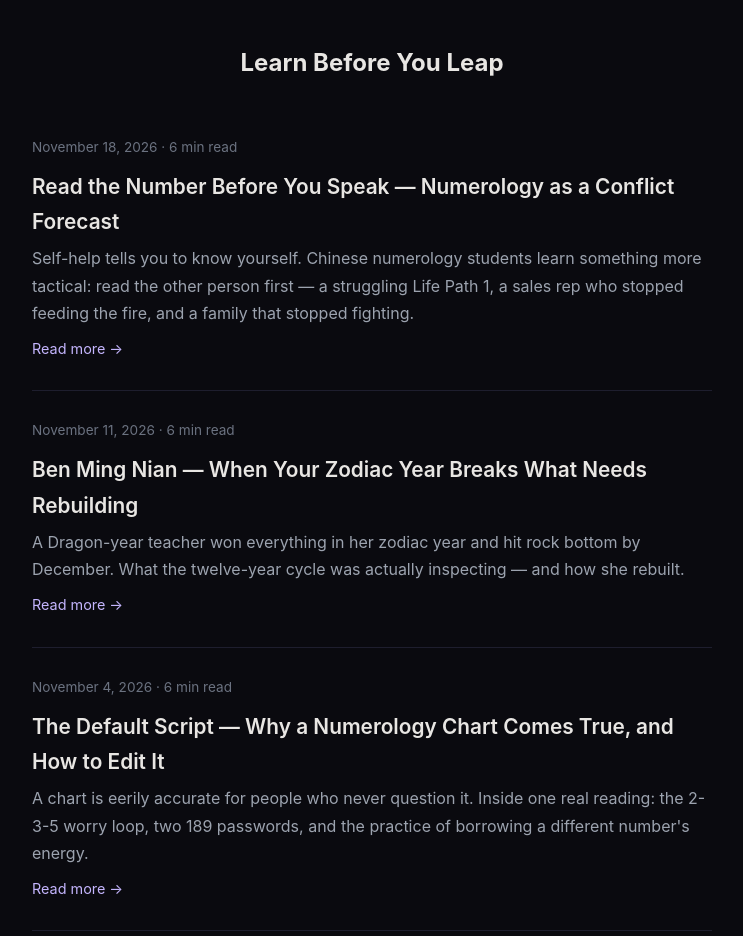
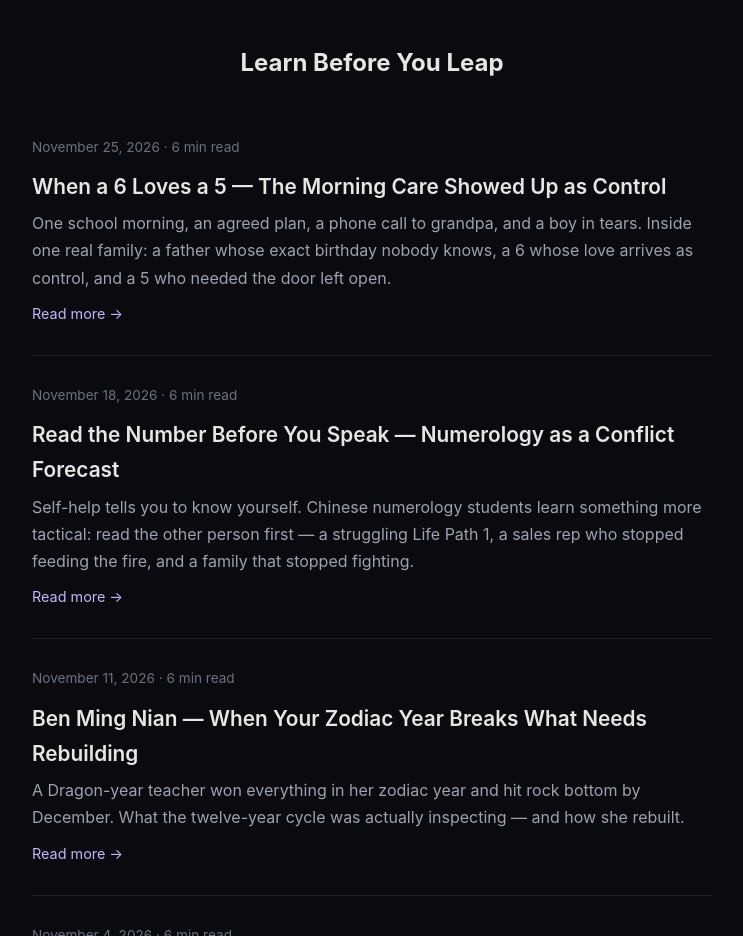
Before and after one commit to ZiWayFD/ziwayfd.github.io, a plain HTML site: page index.html in a window 1280 px wide. Shown: the part 3280-4216 px from the top of the page, without its empty margins (268-1011 px from the left). Drawn offline with Linux system fonts and the light colour scheme.

Commit message:
Publish article: numerology-6-parents-5-care-as-control

```diff
--- a/index.html
+++ b/index.html
@@ -216,6 +216,12 @@
   <div class="articles-section">
     <h2>Learn Before You Leap</h2>
     <article>
+      <div class="meta">November 25, 2026 · 6 min read</div>
+      <h3><a href="/articles/numerology-6-parents-5-care-as-control.html">When a 6 Loves a 5 — The Morning Care Showed Up as Control</a></h3>
+      <p class="excerpt">One school morning, an agreed plan, a phone call to grandpa, and a boy in tears. Inside one real family: a father whose exact birthday nobody knows, a 6 whose love arrives as control, and a 5 who needed the door left open.</p>
+      <a class="read-more" href="/articles/numerology-6-parents-5-care-as-control.html">Read more →</a>
+    </article>
+    <article>
       <div class="meta">November 18, 2026 · 6 min read</div>
       <h3><a href="/articles/numerology-reading-others-conflict-forecast.html">Read the Number Before You Speak — Numerology as a Conflict Forecast</a></h3>
       <p class="excerpt">Self-help tells you to know yourself. Chinese numerology students learn something more tactical: read the other person first — a struggling Life Path 1, a sales rep who stopped feeding the fire, and a family that stopped fighting.</p>
```
